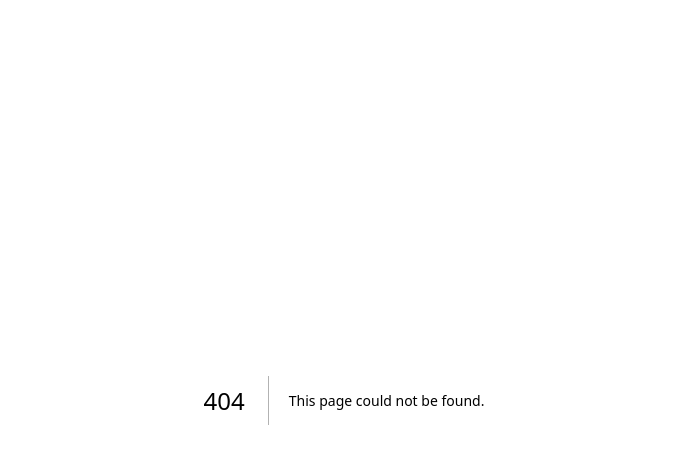
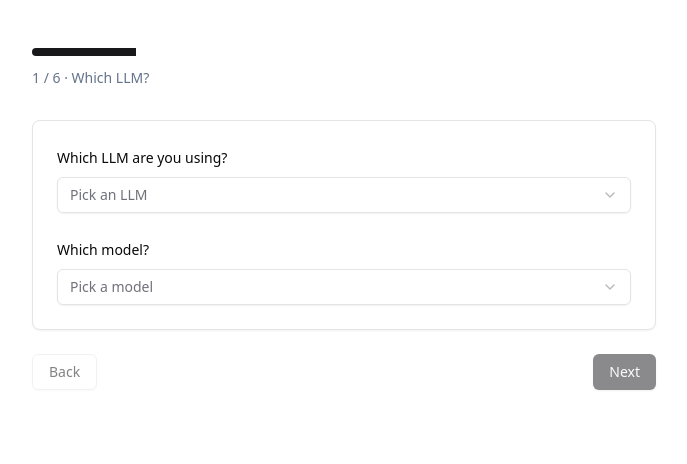
Before and after one commit to kekeli0924-ctrl/COMPOSED-prompts, a Next.js app: page /wizard in a window 1280 px wide. Before the commit this address had no page. Shown: the top 464 px of the page, without its empty margins (296-983 px from the left). Built offline with nearby package versions, Linux system fonts and the light colour scheme.

Commit message:
feat(ui): 6-step wizard state machine + submit flow

```diff
--- /dev/null
+++ b/app/wizard/page.tsx
@@ -0,0 +1,194 @@
+'use client';
+
+import { useState } from 'react';
+import { useRouter } from 'next/navigation';
+import { Button } from '@/components/ui/button';
+import { Progress } from '@/components/ui/progress';
+import { Alert, AlertDescription } from '@/components/ui/alert';
+import { ModelPicker } from '@/components/ModelPicker';
+import { CoursePicker } from '@/components/CoursePicker';
+import { ModePicker } from '@/components/ModePicker';
+import { AssessmentStep } from '@/components/AssessmentStep';
+import { MaterialStep } from '@/components/MaterialStep';
+import { AboutMeStep } from '@/components/AboutMeStep';
+import type { WizardInputs } from '@/lib/types';
+import { saveHistoryEntry } from '@/lib/storage/history';
+
+type PartialWizardState = Partial<WizardInputs> & {
+  material: string;
+  understanding: string;
+  confusion: string;
+  courseFreeText: string;
+};
+
+const STEP_TITLES = [
+  '1 / 6 · Which LLM?',
+  '2 / 6 · Which class?',
+  '3 / 6 · How do you want to study?',
+  '4 / 6 · About the assessment',
+  '5 / 6 · Material (optional)',
+  '6 / 6 · About you (optional)',
+];
+
+const today = (): string => new Date().toISOString().slice(0, 10);
+
+export default function WizardPage() {
+  const router = useRouter();
+  const [step, setStep] = useState(0);
+  const [submitting, setSubmitting] = useState(false);
+  const [error, setError] = useState<string | null>(null);
+
+  const [inputs, setInputs] = useState<PartialWizardState>({
+    assessmentDate: today(),
+    material: '',
+    understanding: '',
+    confusion: '',
+    courseFreeText: '',
+  });
+
+  const update = (patch: Partial<WizardInputs> & { material?: string; understanding?: string; confusion?: string; courseFreeText?: string }): void => {
+    setInputs((prev) => ({ ...prev, ...patch }));
+  };
+
+  const canProceed = (): boolean => {
+    switch (step) {
+      case 0: return Boolean(inputs.provider && inputs.model);
+      case 1: return Boolean(inputs.courseId || inputs.courseFreeText.trim().length > 0);
+      case 2: return Boolean(inputs.mode);
+      case 3: return Boolean(inputs.assessmentType && inputs.assessmentDate && inputs.hoursAvailable);
+      case 4: return true;
+      case 5: return true;
+      default: return false;
+    }
+  };
+
+  const submit = async (): Promise<void> => {
+    setSubmitting(true);
+    setError(null);
+
+    const payload: WizardInputs = {
+      provider: inputs.provider!,
+      model: inputs.model!,
+      courseId: inputs.courseId ?? null,
+      courseFreeText: inputs.courseFreeText.trim() || undefined,
+      mode: inputs.mode!,
+      assessmentType: inputs.assessmentType!,
+      assessmentDate: inputs.assessmentDate!,
+      hoursAvailable: inputs.hoursAvailable!,
+      material: inputs.material.trim() || undefined,
+      confidence: inputs.confidence,
+      understanding: inputs.understanding.trim() || undefined,
+      confusion: inputs.confusion.trim() || undefined,
+    };
+
+    try {
+      const res = await fetch('/api/generate', {
+        method: 'POST',
+        headers: { 'content-type': 'application/json' },
+        body: JSON.stringify(payload),
+      });
+      if (!res.ok) {
+        const body = await res.json().catch(() => ({}));
+        setError(body.error ?? `Request failed (${res.status})`);
+        setSubmitting(false);
+        return;
+      }
+      const data = await res.json();
+      const entry = await saveHistoryEntry({
+        promptText: data.prompt,
+        llm: payload.provider,
+        model: payload.model,
+        mode: payload.mode,
+        courseId: payload.courseId,
+      });
+      sessionStorage.setItem(
+        'pomfret.lastResult',
+        JSON.stringify({ ...data, entryId: entry.id }),
+      );
+      router.push('/wizard/result');
+    } catch (err) {
+      setError(err instanceof Error ? err.message : 'unknown error');
+      setSubmitting(false);
+    }
+  };
+
+  return (
+    <main className="mx-auto max-w-2xl px-6 py-12">
+      <div className="mb-8">
+        <Progress value={((step + 1) / 6) * 100} />
+        <h2 className="mt-3 text-sm font-medium text-slate-500">{STEP_TITLES[step]}</h2>
+      </div>
+
+      <div className="rounded-lg border bg-white p-6 shadow-sm">
+        {step === 0 && (
+          <ModelPicker
+            provider={inputs.provider ?? ''}
+            model={inputs.model ?? ''}
+            onProviderChange={(v) => update({ provider: v, model: '' })}
+            onModelChange={(v) => update({ model: v })}
+          />
+        )}
+        {step === 1 && (
+          <CoursePicker
+            courseId={inputs.courseId ?? null}
+            courseFreeText={inputs.courseFreeText}
+            onPick={(id, freeText) => update({ courseId: id, courseFreeText: freeText ?? '' })}
+          />
+        )}
+        {step === 2 && (
+          <ModePicker
+            value={inputs.mode}
+            onChange={(v) => update({ mode: v })}
+          />
+        )}
+        {step === 3 && (
+          <AssessmentStep
+            assessmentType={inputs.assessmentType}
+            assessmentDate={inputs.assessmentDate ?? today()}
+            hoursAvailable={inputs.hoursAvailable}
+            onChange={(p) => update(p)}
+          />
+        )}
+        {step === 4 && (
+          <MaterialStep
+            material={inputs.material}
+            onChange={(v) => update({ material: v })}
+          />
+        )}
+        {step === 5 && (
+          <AboutMeStep
+            confidence={inputs.confidence}
+            understanding={inputs.understanding}
+            confusion={inputs.confusion}
+            onChange={(p) => update({
+              confidence: p.confidence as 1 | 2 | 3 | 4 | 5 | undefined,
+              understanding: p.understanding,
+              confusion: p.confusion,
+            })}
+          />
+        )}
+      </div>
+
+      {error && (
+        <Alert className="mt-4">
+          <AlertDescription>{error}</AlertDescription>
+        </Alert>
+      )}
+
+      <div className="mt-6 flex justify-between">
+        <Button variant="outline" disabled={step === 0 || submitting} onClick={() => setStep((s) => s - 1)}>
+          Back
+        </Button>
+        {step < 5 ? (
+          <Button disabled={!canProceed() || submitting} onClick={() => setStep((s) => s + 1)}>
+            Next
+          </Button>
+        ) : (
+          <Button disabled={submitting} onClick={submit}>
+            {submitting ? 'Generating...' : 'Generate prompt'}
+          </Button>
+        )}
+      </div>
+    </main>
+  );
+}
```
